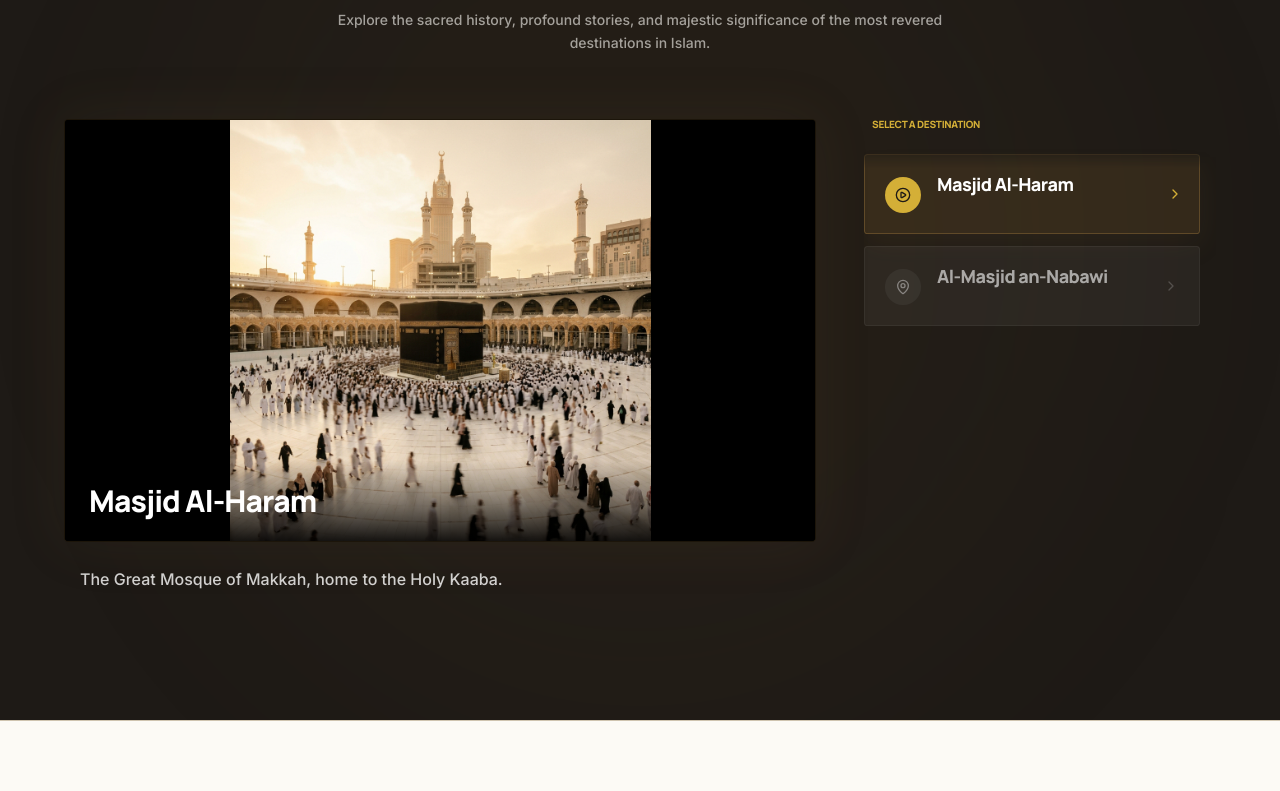
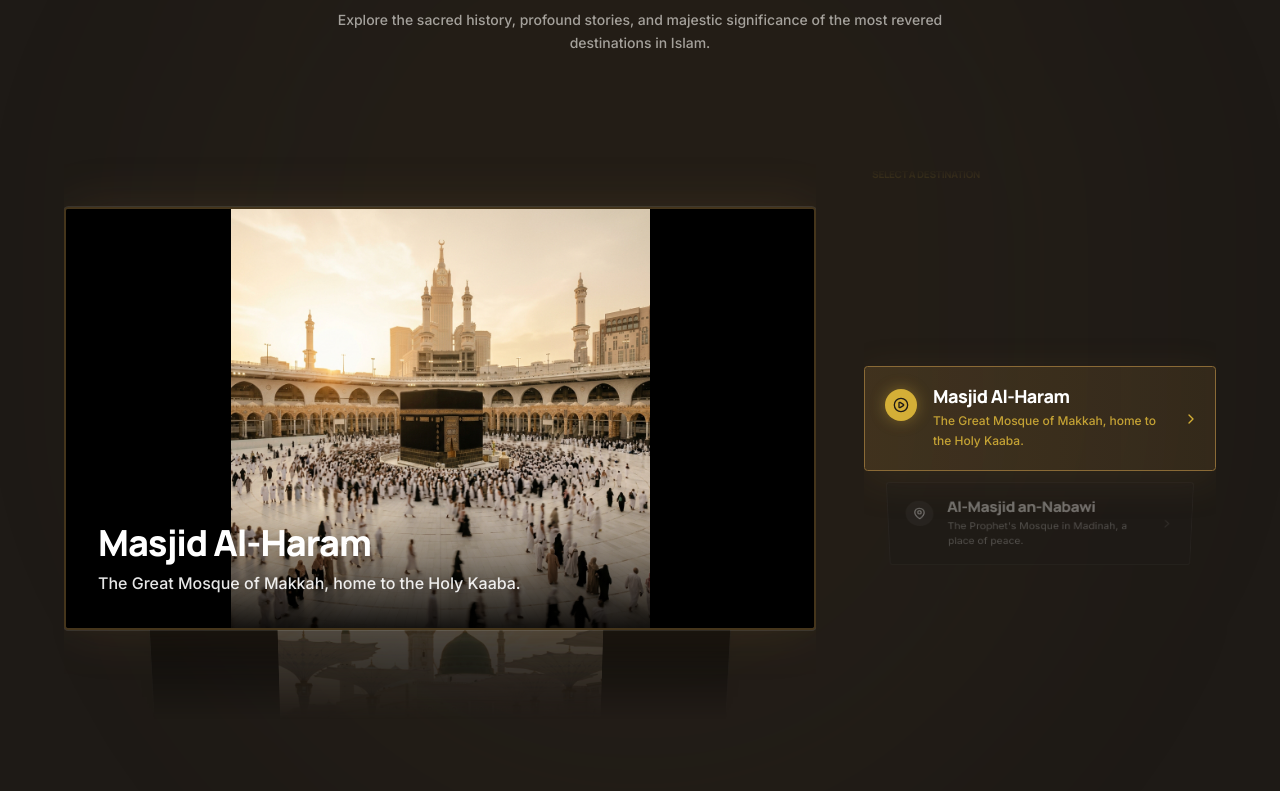
Before and after one commit to shafinmahida/dayar-e-habib-platform-v2, a Next.js app: page / in a window 1280 px wide. Shown: the part 1749-2540 px from the top of the page. Built offline with nearby package versions, Linux system fonts and the light colour scheme; no server answers; the database is empty; a web font is replaced by a local one.

Commit message:
Feat: Re-implement Dual 3D Wheel with ReactPlayer naked video and glass shield

```diff
--- a/components/sections/home/EnlightenmentClient.tsx
+++ b/components/sections/home/EnlightenmentClient.tsx
@@ -1,6 +1,7 @@
 "use client";
 
 import { useState, useRef, useEffect } from "react";
+import { motion, AnimatePresence } from "framer-motion";
 import { PlayCircle, MapPin, ChevronRight, Sparkles } from "lucide-react";
 
 import { Container } from "@/components/layout/Container";
@@ -48,31 +49,68 @@ const DEFAULT_DATA: EnlightenmentData = {
 export function EnlightenmentClient({ data = DEFAULT_DATA }: EnlightenmentClientProps) {
   const finalData = data?.holyPlaces?.length ? data : DEFAULT_DATA;
   const [activeIndex, setActiveIndex] = useState(0);
-  const [isVisible, setIsVisible] = useState(false);
-  const observerRef = useRef<HTMLDivElement>(null);
+  const containerRef = useRef<HTMLDivElement>(null);
 
   const activePlace = finalData.holyPlaces[activeIndex] || finalData.holyPlaces[0];
 
   useEffect(() => {
-    const observer = new IntersectionObserver(
-      ([entry]) => {
-        setIsVisible(entry.isIntersecting);
-      },
-      { threshold: 0.1 } // Unmount when less than 10% visible
-    );
+    const el = containerRef.current;
+    if (!el) return;
 
-    if (observerRef.current) {
-      observer.observe(observerRef.current);
+    let touchStartY = 0;
+    let scrollAccumulator = 0;
+    const SCROLL_THRESHOLD = 75; // Pixels to scroll before switching slide
+
+    const handleWheelNative = (e: WheelEvent) => {
+      e.preventDefault(); // Completely stop page scroll
+      scrollAccumulator += e.deltaY;
+
+      if (scrollAccumulator > SCROLL_THRESHOLD) {
+        setActiveIndex((prev) => (prev + 1) % finalData.holyPlaces.length);
+        scrollAccumulator = 0;
+      } else if (scrollAccumulator < -SCROLL_THRESHOLD) {
+        setActiveIndex((prev) => (prev - 1 + finalData.holyPlaces.length) % finalData.holyPlaces.length);
+        scrollAccumulator = 0;
       }
+    };
 
-    return () => observer.disconnect();
-  }, []);
+    const handleTouchStartNative = (e: TouchEvent) => {
+      touchStartY = e.touches[0].clientY;
+      scrollAccumulator = 0;
+    };
+
+    const handleTouchMoveNative = (e: TouchEvent) => {
+      e.preventDefault(); // Completely stop page scroll on touch
+      const touchY = e.touches[0].clientY;
+      const deltaY = touchStartY - touchY;
+
+      if (deltaY > SCROLL_THRESHOLD) {
+        setActiveIndex((prev) => (prev + 1) % finalData.holyPlaces.length);
+        touchStartY = touchY;
+        scrollAccumulator = 0;
+      } else if (deltaY < -SCROLL_THRESHOLD) {
+        setActiveIndex((prev) => (prev - 1 + finalData.holyPlaces.length) % finalData.holyPlaces.length);
+        touchStartY = touchY;
+        scrollAccumulator = 0;
+      }
+    };
+
+    el.addEventListener("wheel", handleWheelNative, { passive: false });
+    el.addEventListener("touchstart", handleTouchStartNative, { passive: false });
+    el.addEventListener("touchmove", handleTouchMoveNative, { passive: false });
+
+    return () => {
+      el.removeEventListener("wheel", handleWheelNative);
+      el.removeEventListener("touchstart", handleTouchStartNative);
+      el.removeEventListener("touchmove", handleTouchMoveNative);
+    };
+  }, [finalData.holyPlaces.length]);
 
   if (finalData.visible === false) return null;
 
   return (
     <Section
-      className="bg-[#1E1A16] border-t border-border/10 py-20 lg:py-32 overflow-hidden relative"
+      className="bg-[#1E1A16] border-t border-border/10 py-20 lg:py-32 overflow-hidden relative perspective-[1000px]"
       id="enlightenment"
     >
       {/* Background ambient glow */}
@@ -92,83 +130,155 @@ export function EnlightenmentClient({ data = DEFAULT_DATA }: EnlightenmentClient
           </p>
         </div>
 
-        <div ref={observerRef} className="grid grid-cols-1 lg:grid-cols-12 gap-8 lg:gap-12">
+        <div className="grid grid-cols-1 lg:grid-cols-12 gap-8 lg:gap-12 items-center">
 
-          {/* Left Column: 70% Featured Video Player */}
-          <div className="lg:col-span-8 w-full flex flex-col">
-            <div className="relative w-full aspect-video rounded-3xl overflow-hidden bg-black shadow-[0_0_60px_rgba(138,106,54,0.1)] border border-[#8A6A36]/20">
-              {isVisible ? (
-                <SmartMediaPlayer
-                  key={`media-${activeIndex}`} // Changing key forces remount, killing previous audio instantly
-                  url={activePlace.videoUrl || "/kaaba-sunset.png"}
-                  type="video"
-                  className="w-full h-full object-cover rounded-none border-0"
-                />
-              ) : (
-                <div className="w-full h-full bg-black flex items-center justify-center">
-                  {/* Paused/Unmounted State when scrolled out of view */}
+          {/* Left Column: 70% Video Player Wheel */}
+          <div
+            ref={containerRef}
+            className="lg:col-span-8 w-full h-[600px] relative flex flex-col items-center justify-center cursor-grab active:cursor-grabbing overflow-hidden touch-none [mask-image:linear-gradient(to_bottom,transparent,black_15%,black_85%,transparent)]"
+            style={{ perspective: "1500px" }}
+          >
+            <div className="relative w-full h-full flex items-center justify-center [transform-style:preserve-3d]">
+              {finalData.holyPlaces.map((place, idx) => {
+                const count = finalData.holyPlaces.length;
+                let diff = idx - activeIndex;
+
+                // Handle infinite wrapping calculations
+                if (diff < -Math.floor(count / 2)) diff += count;
+                if (diff > Math.floor(count / 2)) diff -= count;
+
+                const isActive = diff === 0;
+                const absDiff = Math.abs(diff);
+                const isHidden = absDiff > 2;
+
+                // 3D Math for the wheel cylinder
+                const translateY = diff * 240; // Vertical spacing
+                const translateZ = isActive ? 0 : -absDiff * 150; // Push back non-active items
+                const rotateX = -diff * 15; // Angle them towards the viewer
+                const opacity = isActive ? 1 : Math.max(0, 1 - absDiff * 0.4);
+                const scale = isActive ? 1 : Math.max(0.75, 1 - absDiff * 0.15);
+                const currentVideo = place.videoUrl || "/kaaba-sunset.png";
+
+                return (
+                  <div
+                    key={idx}
+                    onClick={() => { if (!isActive) setActiveIndex(idx); }}
+                    className={cn(
+                      "absolute w-full max-w-4xl aspect-video transition-all duration-700 cubic-bezier(0.16, 1, 0.3, 1) flex items-center justify-center [transform-style:preserve-3d] rounded-3xl overflow-hidden bg-black",
+                      isActive
+                        ? "z-30 shadow-[0_0_60px_rgba(138,106,54,0.2)] border-2 border-[#8A6A36]/50 ring-1 ring-white/10"
+                        : "z-10 shadow-xl border border-white/10"
+                    )}
+                    style={{
+                      transform: `translateY(${translateY}px) translateZ(${translateZ}px) rotateX(${rotateX}deg) scale(${scale})`,
+                      opacity: isHidden ? 0 : opacity,
+                      pointerEvents: isHidden ? 'none' : 'auto',
+                    }}
+                  >
+                    <SmartMediaPlayer url={currentVideo} type="video" className="w-full h-full object-cover rounded-none border-0" />
+
+                    {/* Active Place HUD Overlay inside the video */}
+                    {isActive && (
+                      <div className="absolute bottom-0 left-0 right-0 p-8 bg-gradient-to-t from-black/90 via-black/40 to-transparent pointer-events-none z-20">
+                        <motion.div
+                          initial={{ opacity: 0, y: 20 }}
+                          animate={{ opacity: 1, y: 0 }}
+                          transition={{ duration: 0.5, delay: 0.3 }}
+                        >
+                          <h3 className="font-heading text-3xl md:text-4xl font-black text-white drop-shadow-lg tracking-tight">
+                            {place.title}
+                          </h3>
+                          {place.description && (
+                            <p className="text-sm md:text-base text-white/90 mt-2 max-w-2xl drop-shadow-md font-medium leading-relaxed">
+                              {place.description}
+                            </p>
+                          )}
+                        </motion.div>
                       </div>
                     )}
 
-              {/* Simple Caption Overlay */}
-              <div className="absolute bottom-0 left-0 right-0 p-6 bg-gradient-to-t from-black/90 via-black/40 to-transparent pointer-events-none z-20">
-                <h3 className="font-heading text-2xl md:text-3xl font-black text-white drop-shadow-lg tracking-tight">
-                  {activePlace.title}
-                </h3>
+                    {/* Interactive overlay for non-active slides so they can catch swipes and clicks without iframe interference */}
+                    {!isActive && (
+                      <div className="absolute inset-0 bg-black/60 z-30 cursor-pointer hover:bg-black/40 transition-colors" />
+                    )}
+                  </div>
+                );
+              })}
             </div>
           </div>
 
-            {/* Description outside video */}
-            {activePlace.description && (
-              <div className="mt-6 px-4">
-                <p className="text-base text-white/80 leading-relaxed font-medium">
-                  {activePlace.description}
-                </p>
-              </div>
-            )}
-          </div>
-
-          {/* Right Column: 30% Sleek Scrolling List */}
-          <div className="lg:col-span-4 w-full flex flex-col h-full max-h-[500px]">
-            <h3 className="text-[10px] font-black tracking-[0.2em] text-[#D4AF37] uppercase mb-4 pl-2">
+          {/* Right Column: 30% Holy Places Synced 3D Text Wheel */}
+          <div className="lg:col-span-4 w-full h-[500px] relative flex flex-col items-center justify-center overflow-hidden [mask-image:linear-gradient(to_bottom,transparent,black_15%,black_85%,transparent)] mt-8 lg:mt-0">
+            <h3 className="absolute top-0 left-0 text-[10px] font-black tracking-[0.2em] text-[#D4AF37] uppercase z-40 pl-2">
               Select a Destination
             </h3>
-            <div className="flex-1 overflow-y-auto custom-scrollbar pr-4 space-y-3 pb-8 relative [mask-image:linear-gradient(to_bottom,transparent_0%,black_5%,black_95%,transparent_100%)]">
-              <div className="py-2 space-y-3">
+            <div className="relative w-full h-full flex items-center justify-center [transform-style:preserve-3d]" style={{ perspective: "1200px" }}>
               {finalData.holyPlaces.map((place, idx) => {
-                  const isActive = activeIndex === idx;
+                const count = finalData.holyPlaces.length;
+                let diff = idx - activeIndex;
+
+                // Handle infinite wrapping calculations
+                if (diff < -Math.floor(count / 2)) diff += count;
+                if (diff > Math.floor(count / 2)) diff -= count;
+
+                const isActive = diff === 0;
+                const absDiff = Math.abs(diff);
+                const isHidden = absDiff > 4; // Show slightly more text items than videos
+
+                // 3D Math for the text wheel
+                const translateY = diff * 110; // Vertical spacing for text
+                const translateZ = isActive ? 0 : -absDiff * 50;
+                const rotateX = -diff * 20;
+                const opacity = isActive ? 1 : Math.max(0, 1 - absDiff * 0.25);
+                const scale = isActive ? 1 : Math.max(0.85, 1 - absDiff * 0.1);
 
                 return (
                   <button
                     key={idx}
                     onClick={() => setActiveIndex(idx)}
                     className={cn(
-                        "w-full text-left flex items-start gap-4 p-5 rounded-2xl transition-all duration-300 border group",
+                      "absolute w-full text-left flex items-start gap-4 p-5 rounded-2xl transition-all duration-700 cubic-bezier(0.16, 1, 0.3, 1) border group",
                       isActive
-                          ? "bg-[#8A6A36]/20 border-[#8A6A36]/50 shadow-[0_10px_30px_rgba(138,106,54,0.1)]"
-                          : "bg-white/5 border-white/5 hover:bg-white/10 hover:border-white/10"
+                        ? "bg-[#8A6A36]/20 border-[#8A6A36] shadow-[0_10px_40px_rgba(138,106,54,0.15)] z-30"
+                        : "bg-[#1E1A16] border-white/5 hover:bg-white/5 hover:border-white/10 z-10"
                     )}
+                    style={{
+                      transform: `translateY(${translateY}px) translateZ(${translateZ}px) rotateX(${rotateX}deg) scale(${scale})`,
+                      opacity: isHidden ? 0 : opacity,
+                      pointerEvents: isHidden ? 'none' : 'auto',
+                    }}
                   >
+                    {/* Subtle active glow inside button */}
+                    {isActive && (
+                      <div className="absolute inset-0 bg-gradient-to-r from-[#8A6A36]/10 to-transparent pointer-events-none rounded-2xl" />
+                    )}
+
                     <div className={cn(
-                        "mt-0.5 rounded-full p-2.5 transition-colors duration-300 shrink-0",
-                        isActive ? "bg-[#D4AF37] text-[#1E1A16]" : "bg-white/5 text-white/40 group-hover:bg-white/10 group-hover:text-white/80"
+                      "mt-0.5 rounded-full p-2 transition-colors duration-700 shrink-0 relative z-10",
+                      isActive ? "bg-[#D4AF37] text-[#1E1A16] shadow-[0_0_15px_rgba(212,175,55,0.4)]" : "bg-white/5 text-white/50 group-hover:bg-white/10 group-hover:text-white/80"
                     )}>
                       {isActive ? <PlayCircle className="size-4" /> : <MapPin className="size-4" />}
                     </div>
 
-                      <div className="flex-1">
+                    <div className="flex-1 relative z-10">
                       <h4 className={cn(
-                          "font-heading text-lg font-bold transition-colors duration-300",
-                          isActive ? "text-white" : "text-white/60 group-hover:text-white/90"
+                        "font-heading text-lg font-bold transition-colors duration-700",
+                        isActive ? "text-white" : "text-white/50 group-hover:text-white/90"
                       )}>
                         {place.title}
                       </h4>
+                      <p className={cn(
+                        "text-xs mt-1 transition-colors duration-700 line-clamp-2 leading-relaxed",
+                        isActive ? "text-[#D4AF37]/90 font-medium" : "text-white/30 group-hover:text-white/50"
+                      )}>
+                        {place.description || "Discover the history and significance."}
+                      </p>
                     </div>
 
-                      <div className="shrink-0 self-center">
+                    <div className="relative z-10 shrink-0 self-center">
                       <ChevronRight className={cn(
-                          "size-4 transition-transform duration-300",
-                          isActive ? "text-[#D4AF37] translate-x-1" : "text-white/20 group-hover:text-white/40 group-hover:translate-x-0.5"
+                        "size-4 transition-transform duration-700",
+                        isActive ? "text-[#D4AF37] translate-x-1" : "text-white/10 group-hover:text-white/30"
                       )} />
                     </div>
                   </button>
@@ -177,7 +287,6 @@ export function EnlightenmentClient({ data = DEFAULT_DATA }: EnlightenmentClient
             </div>
           </div>
         </div>
-        </div>
       </Container>
     </Section>
   );
--- a/components/shared/SmartMediaPlayer.tsx
+++ b/components/shared/SmartMediaPlayer.tsx
@@ -3,7 +3,8 @@
 import { useState, useRef, useEffect } from "react";
 import Image from "next/image";
 import { cn } from "@/lib/utils";
-import { Volume2, VolumeX, Maximize } from "lucide-react";
+import { Volume2, VolumeX, Maximize, Play, Pause } from "lucide-react";
+import ReactPlayer from "react-player";
 
 interface SmartMediaPlayerProps {
   url: string;
@@ -14,10 +15,15 @@ interface SmartMediaPlayerProps {
 }
 
 export function SmartMediaPlayer({ url, type = "image", alt = "Media content", className, priority = false }: SmartMediaPlayerProps) {
+  const [isMounted, setIsMounted] = useState(false);
+  const [isPlaying, setIsPlaying] = useState(true);
   const [isMuted, setIsMuted] = useState(true);
   const [lastTap, setLastTap] = useState(0);
   const containerRef = useRef<HTMLDivElement>(null);
-  const videoRef = useRef<HTMLVideoElement>(null);
+
+  useEffect(() => {
+    setIsMounted(true);
+  }, []);
 
   const handleFullscreen = () => {
     const el = containerRef.current;
@@ -31,7 +37,7 @@ export function SmartMediaPlayer({ url, type = "image", alt = "Media content", c
     }
   };
 
-  const handleTouchStart = () => {
+  const handleTouchStart = (e: React.TouchEvent) => {
     const now = Date.now();
     if (now - lastTap < 300) {
       handleFullscreen();
@@ -42,9 +48,11 @@ export function SmartMediaPlayer({ url, type = "image", alt = "Media content", c
   const toggleMute = (e: React.MouseEvent | React.TouchEvent) => {
     e.stopPropagation();
     setIsMuted(!isMuted);
-    if (videoRef.current) {
-      videoRef.current.muted = !isMuted;
-    }
+  };
+
+  const togglePlay = (e: React.MouseEvent | React.TouchEvent) => {
+    e.stopPropagation();
+    setIsPlaying(!isPlaying);
   };
 
   // If explicitly an image, render an image intrinsically sized
@@ -66,77 +74,48 @@ export function SmartMediaPlayer({ url, type = "image", alt = "Media content", c
     );
   }
 
-  // Handle Videos
-
-  // 1. YouTube (Standard & Shorts)
-  const isShort = url.includes('/shorts/');
-  const getYoutubeId = (url: string) => {
-    const match = url.match(/(?:youtu\.be\/|youtube\.com\/(?:embed\/|v\/|watch\?v=|watch\?.+&v=|shorts\/))([\w-]{11})/);
-    return match ? match[1] : null;
-  };
-
-  const yId = getYoutubeId(url);
-  if (yId) {
-    return (
-      <div
-        ref={containerRef}
-        className={cn("relative w-full rounded-xl overflow-hidden bg-black flex items-center justify-center", isShort ? "aspect-[9/16]" : "aspect-video", className)}
-        onDoubleClick={handleFullscreen}
-        onTouchStart={handleTouchStart}
-      >
-        <iframe
-          src={`https://www.youtube-nocookie.com/embed/${yId}?autoplay=1&mute=${isMuted ? 1 : 0}&controls=1&modestbranding=1&rel=0&showinfo=0&iv_load_policy=3&disablekb=1&playsinline=1&loop=1&playlist=${yId}&fs=1`}
-          allow="accelerometer; autoplay; clipboard-write; encrypted-media; gyroscope; picture-in-picture; fullscreen"
-          className="absolute inset-0 w-full h-full"
-        />
-        {/* We can't overlay buttons cleanly on YouTube without blocking interactions, so we rely on controls=1 */}
-      </div>
-    );
-  }
-
-  // 2. Instagram
-  const getInstagramId = (url: string) => {
-    const match = url.match(/(?:instagram\.com\/(?:p|reel|tv)\/)([a-zA-Z0-9_-]+)/);
-    return match ? match[1] : null;
-  };
-
-  const igId = getInstagramId(url);
-  if (igId) {
-    return (
-      <div
-        ref={containerRef}
-        className={cn("relative w-full aspect-[9/16] rounded-xl overflow-hidden bg-black", className)}
-        onDoubleClick={handleFullscreen}
-        onTouchStart={handleTouchStart}
-      >
-        <iframe
-          src={`https://www.instagram.com/p/${igId}/embed`}
-          className="absolute inset-0 w-full h-full border-0"
-          frameBorder="0"
-          scrolling="no"
-          allowFullScreen
-        />
-      </div>
-    );
-  }
-
-  // 3. Native Video (Uploaded MP4s, etc)
+  // Videos
   return (
     <div
       ref={containerRef}
-      className={cn("relative w-full overflow-hidden rounded-xl bg-black group", className)}
+      className={cn("relative w-full overflow-hidden rounded-xl bg-black group flex items-center justify-center", className)}
       onDoubleClick={handleFullscreen}
       onTouchStart={handleTouchStart}
     >
-      <video
-        ref={videoRef}
-        src={url}
-        autoPlay
-        muted={isMuted}
-        loop
-        playsInline
-        className="w-full h-full object-contain"
-      />
+      {isMounted && (
+        <div className="absolute inset-0 w-full h-full pointer-events-none scale-[1.05]">
+          {/* We scale the player slightly to hide YouTube's embedded borders/title if they sneak through */}
+          <ReactPlayer
+            url={url}
+            playing={isPlaying}
+            muted={isMuted}
+            loop={true}
+            controls={false}
+            playsinline={true}
+            width="100%"
+            height="100%"
+            style={{ pointerEvents: 'none' }} // Crucial: forces player to ignore all clicks/scrolls
+            config={{
+              youtube: {
+                playerVars: {
+                  showinfo: 0,
+                  modestbranding: 1,
+                  rel: 0,
+                  fs: 0,
+                  disablekb: 1,
+                  iv_load_policy: 3
+                }
+              } as any
+            }}
+          />
+        </div>
+      )}
+
+      {/*
+        The Glass Shield
+        Intercepts all clicks, scrolls, and swipes perfectly because pointer-events is blocked on the iframe
+      */}
+      <div className="absolute inset-0 z-10 bg-transparent cursor-pointer" onClick={togglePlay} />
 
       {/* Audio Toggle Overlay */}
       <button
@@ -148,6 +127,16 @@ export function SmartMediaPlayer({ url, type = "image", alt = "Media content", c
         {isMuted ? <VolumeX className="size-5" /> : <Volume2 className="size-5" />}
       </button>
 
+      {/* Play/Pause Overlay */}
+      <button
+        onClick={togglePlay}
+        onTouchEnd={togglePlay}
+        className="absolute bottom-4 left-4 p-3 bg-black/60 hover:bg-black/80 backdrop-blur-md rounded-full text-white opacity-0 group-hover:opacity-100 transition-opacity z-20 shadow-xl"
+        title="Toggle Playback"
+      >
+        {isPlaying ? <Pause className="size-5" /> : <Play className="size-5" />}
+      </button>
+
       {/* Double Tap Hint */}
       <div className="absolute top-4 right-4 p-2 bg-black/40 backdrop-blur-md rounded-full text-white/70 opacity-0 group-hover:opacity-100 transition-opacity pointer-events-none z-20">
         <Maximize className="size-4" />
--- a/package.json
+++ b/package.json
@@ -20,6 +20,7 @@
     "next": "16.2.9",
     "react": "19.2.4",
     "react-dom": "19.2.4",
+    "react-player": "^3.4.0",
     "shadcn": "^4.12.0",
     "tailwind-merge": "^3.6.0",
     "tw-animate-css": "^1.4.0"
```
Also changed, not shown: 1 other file (tests, documents, lock files or other folders). Lines whose indentation alone changed are shown as unchanged.
